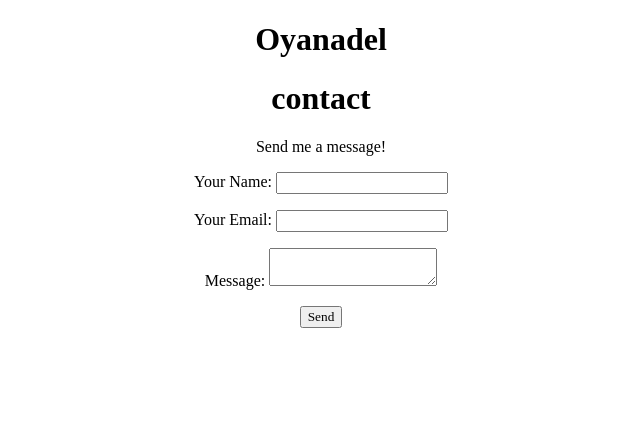
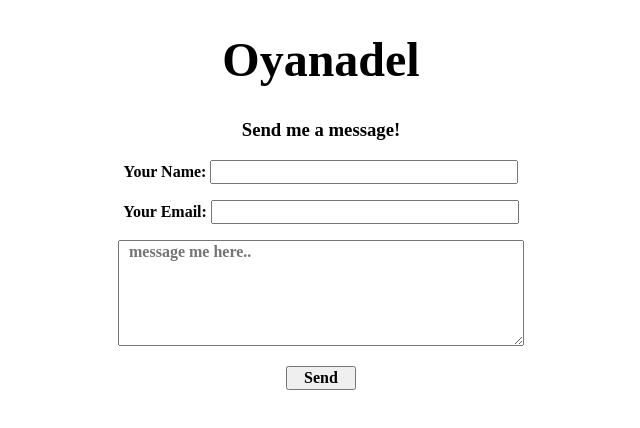
Before and after one commit to Aereli/Portfolio-React, a React (Create React App) app: page /contact in a window 1280 px wide. Shown: the top 428 px of the page, without its empty margins (319-959 px from the left). Built offline with nearby package versions, Linux system fonts and the light colour scheme; a web font is replaced by a local one.

Commit message:
made all the pages refelect the same sizes and update contact css

```diff
--- a/src/pages/contact.js
+++ b/src/pages/contact.js
@@ -6,8 +6,8 @@ class Contact extends React.Component{
     return(
       <>
         <h1 className="contact-oyanadel"><a href ="/">Oyanadel</a></h1>
-        <h1 className="contact-header">contact</h1>
-        <p className="contact-title">Send me a message!</p>
+        {/* <h3 className="contact-header">contact</h3> */}
+        <h3 className="contact-title">Send me a message!</h3>
         <div className="contact-form">
           <form name="contact" method="post" action="POST" data-netlify="true" data-netlify-honeypot="bot-field">
           <input type="hidden" name="form-name" value="contact" />
@@ -18,7 +18,7 @@ class Contact extends React.Component{
               <label>Your Email: <input type="email" name="email"/></label>
             </p>
             <p>
-              <label>Message: <textarea name="message"></textarea></label>
+              <textarea name="message" placeholder="message me here.."></textarea>
             </p>
             <p>
               <button type="submit">Send</button>
--- a/src/stylesheets/contact.css
+++ b/src/stylesheets/contact.css
@@ -1,15 +1,41 @@
 .contact-oyanadel{
   text-align: center;
+  font-size: 3rem;
 }
 
-.contact-header{
+.contact-title{
   text-align: center;
 }
 
 .contact-form{
   text-align: center;
+  font-size: 1rem;
 }
 
-.contact-title{
-  text-align: center;
+.contact-form label{
+font-weight: 700;
 }
+
+.contact-form input{
+  outline: none;
+  width: 300px;
+  text-indent: .5rem;
+  font-size: 1rem;
+  font-weight: 600;
+}
+
+.contact-form textarea{
+  outline: none;
+  width: 400px;
+  height: 100px;
+  text-indent: .5rem;
+  font-size: 1rem;
+  font-weight: 700;
+}
+
+.contact-form button{
+  font-weight: 700;
+  font-size: 1rem;
+  outline: none;
+  width: 70px;
+}
--- a/src/stylesheets/home.css
+++ b/src/stylesheets/home.css
@@ -2,6 +2,7 @@
 
 .home-header {
   text-align: center;
+  font-size: 3rem;
 }
 
 .home-nav-link {
--- a/src/stylesheets/work.css
+++ b/src/stylesheets/work.css
@@ -1,10 +1,12 @@
 .work-header{
   text-align: center;
   text-decoration: none;
+  font-size: 3rem;
 }
 
 .work-title{
   text-align: center;
+  font-size: 1.5rem;
   margin-bottom: 5rem;
 }
 
```
